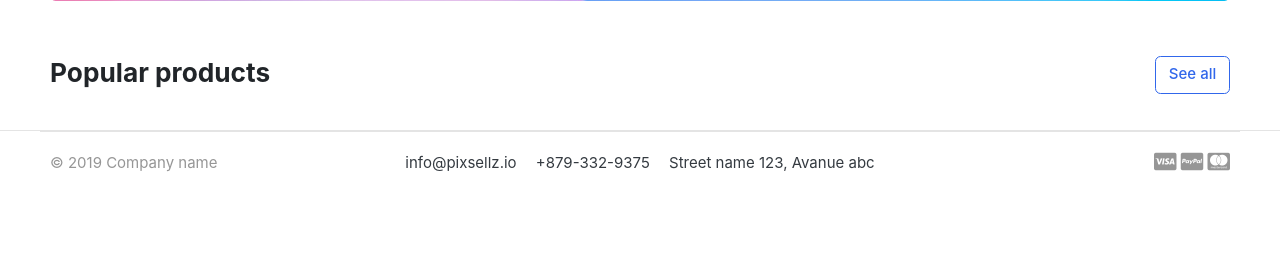
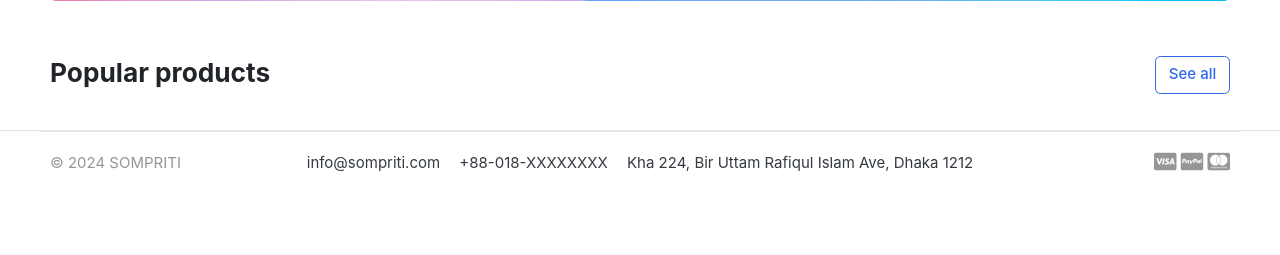
Before and after one commit to AdnanSihab/sompriti, a Django app: page / in a window 1280 px wide. Shown: the part 432-687 px from the top of the page. Run offline with Django 3.2, Linux system fonts and the light colour scheme; data that the repository does not hold is empty; parts of the project's set-up code (start-up, migrations or seed data) failed here and were passed over; some libraries are stand-ins or nearby versions; some web fonts are replaced.

Commit message:
footer details updated

```diff
--- a/templates/includes/footer.html
+++ b/templates/includes/footer.html
@@ -3,12 +3,12 @@
 	<div class="container">
 		<section class="footer-bottom border-top row">
 			<div class="col-md-2">
-				<p class="text-muted"> &copy 2019 Company name </p>
+				<p class="text-muted"> &copy 2024 SOMPRITI </p>
 			</div>
 			<div class="col-md-8 text-md-center">
-				<span  class="px-2">info@pixsellz.io</span>
-				<span  class="px-2">+879-332-9375</span>
-				<span  class="px-2">Street name 123, Avanue abc</span>
+				<span  class="px-2">info@sompriti.com</span>
+				<span  class="px-2">+88-018-XXXXXXXX</span>
+				<span  class="px-2">Kha 224, Bir Uttam Rafiqul Islam Ave, Dhaka 1212</span>
 			</div>
 			<div class="col-md-2 text-md-right text-muted">
 				<i class="fab fa-lg fa-cc-visa"></i>
```
